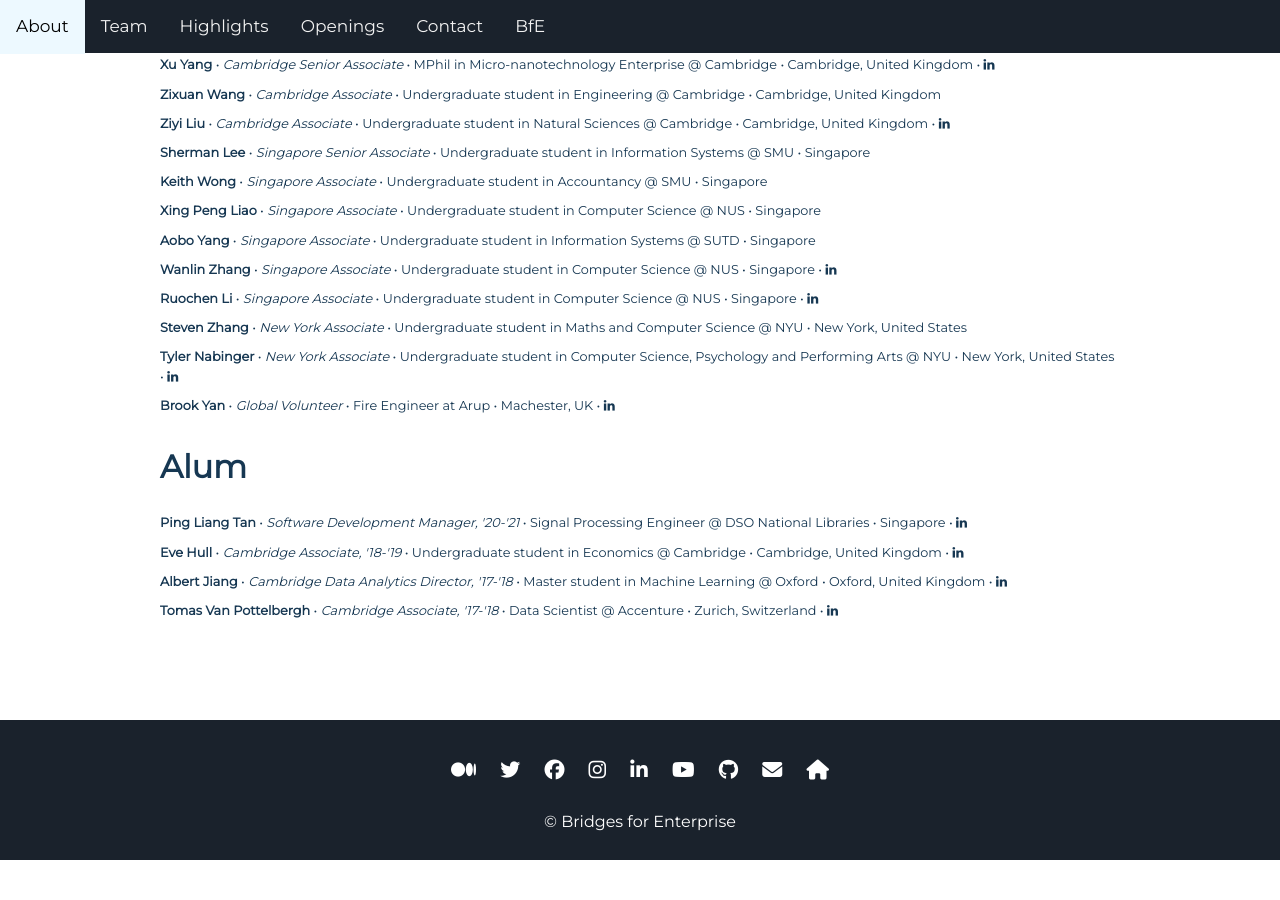
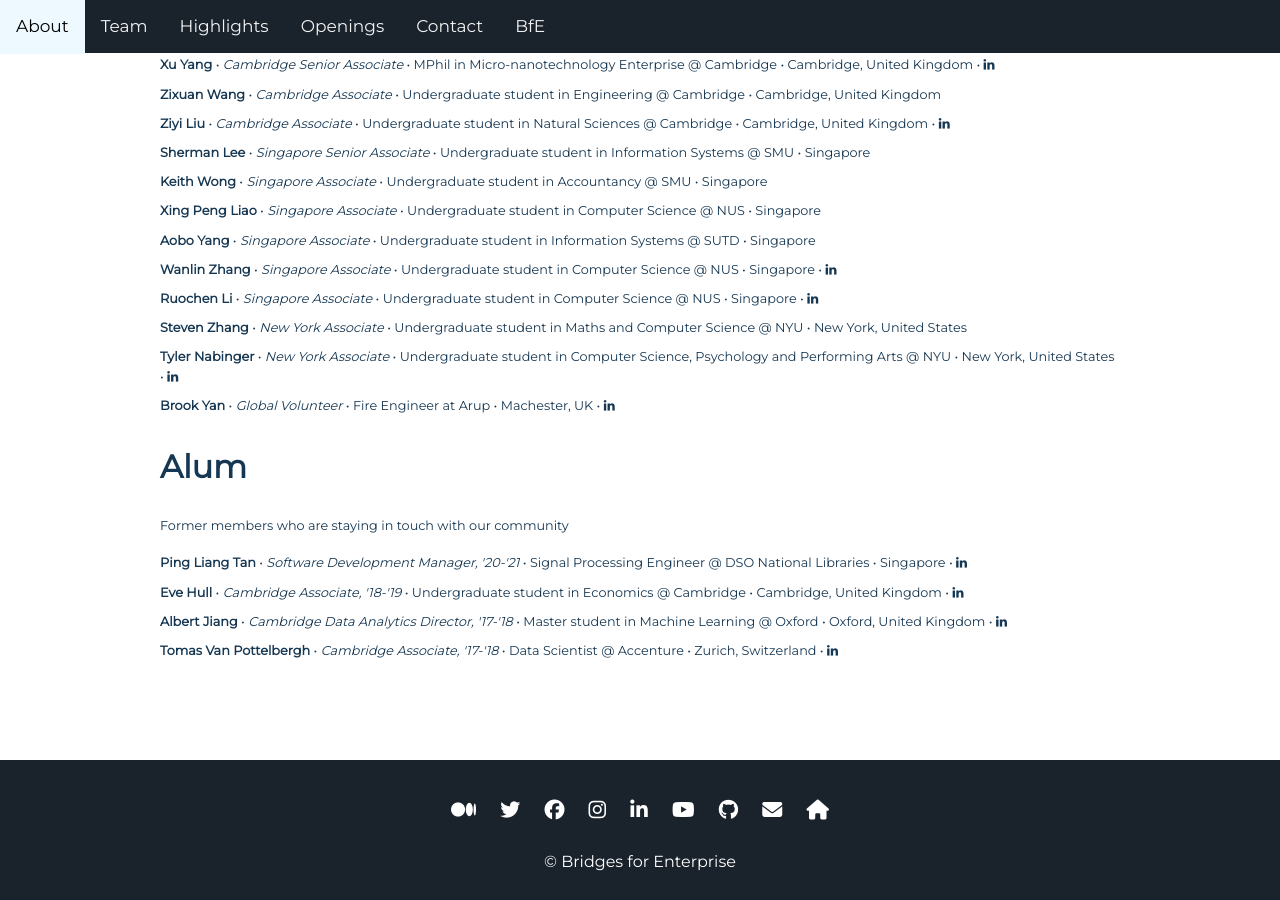
Before and after one commit to BfE-Technology/BfE-Technology.github.io, a Jekyll site: the page built from team.md, in a window 1280 px wide and 900 px high, scrolled down 4201 px. Built offline with Jekyll 4.4.1, drawn with Linux system fonts in a browser that asks for light colours; nearby versions of some CDN libraries; before the commit the page ends 5061 px from its top, so only the background shows below that.

Commit message:
Update team.md

```diff
--- a/team.md
+++ b/team.md
@@ -323,6 +323,9 @@ layout: subpage
 </div>
 
 <h2> Alum </h2>
+
+<small>Former members who are staying in touch with our community</small>
+
 <div class="team-text-only">
   <strong>Ping Liang Tan</strong> • <em>Software Development Manager, '20-'21</em> • Signal Processing Engineer @ DSO National Libraries • Singapore • <a href="https://www.linkedin.com/in/ping-liang-tan-138b0298/" target="_blank"><i class="fa fa-linkedin-in"></i></a>
 </div>
```
